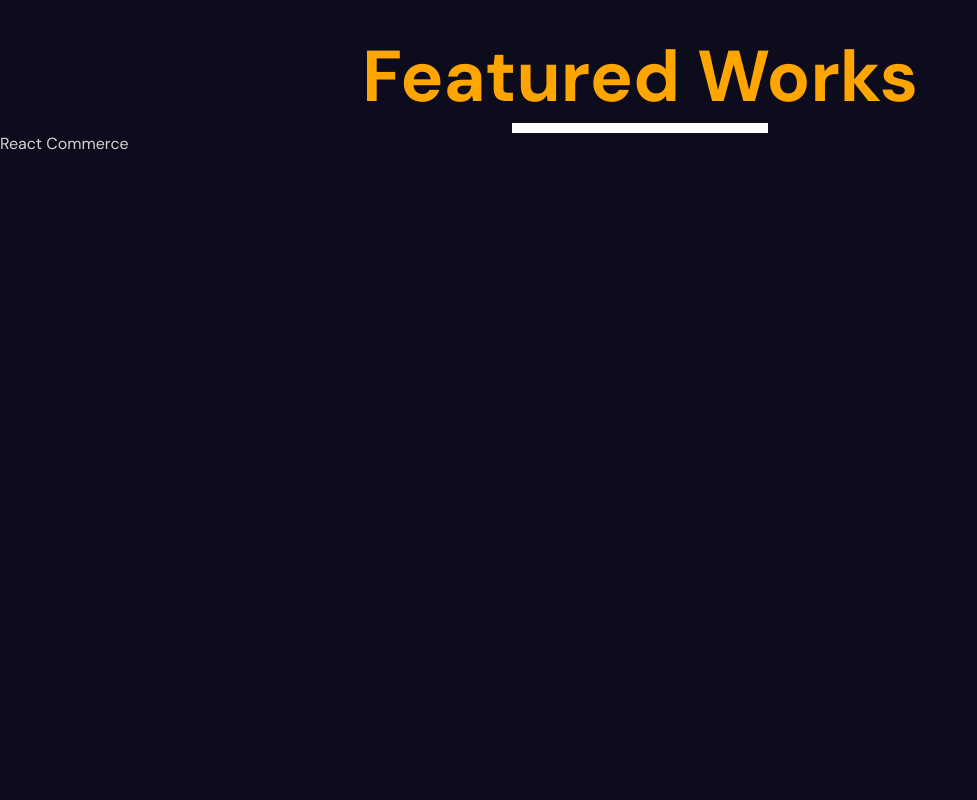
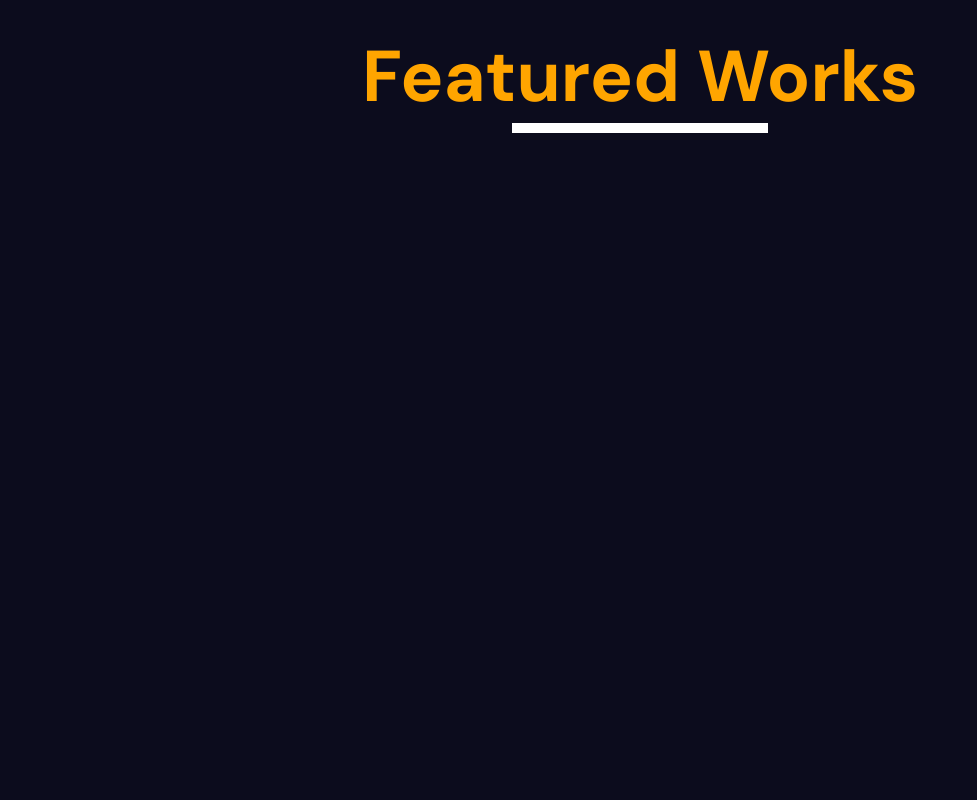
Before and after one commit to erickdc7/react-portfolio-7, a React (Vite) app: page / in a window 1280 px wide. Shown: the part 3200-4000 px from the top of the page, without its empty margins (0-977 px from the left). Built offline with nearby package versions, Linux system fonts and the light colour scheme.

Commit message:
add container

```diff
--- a/src/components/portfolio/Portfolio.jsx
+++ b/src/components/portfolio/Portfolio.jsx
@@ -34,7 +34,9 @@ const Single = ({ item }) => {
 
     return (
         <section ref={ref}>
-            {item.title}
+            <div className="container">
+
+            </div>
         </section>
     )
 }
```
